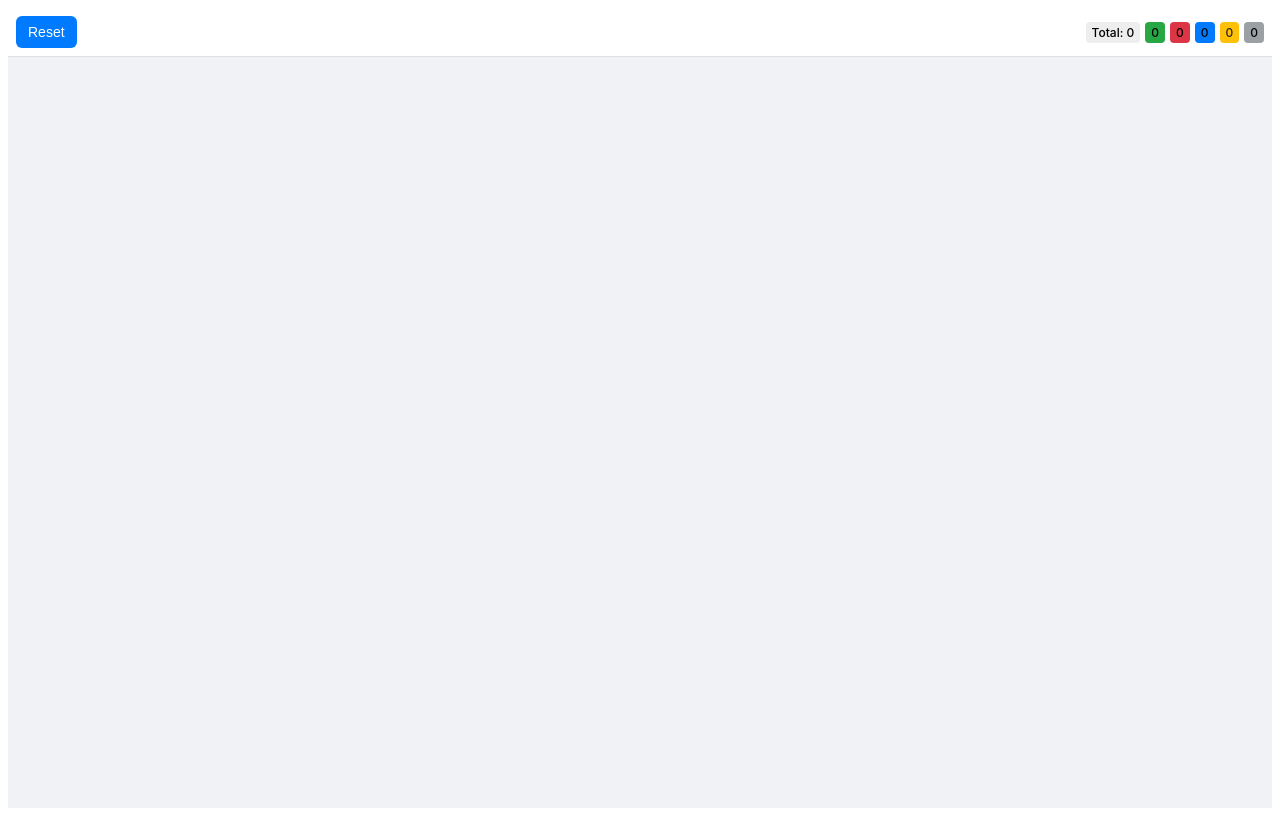
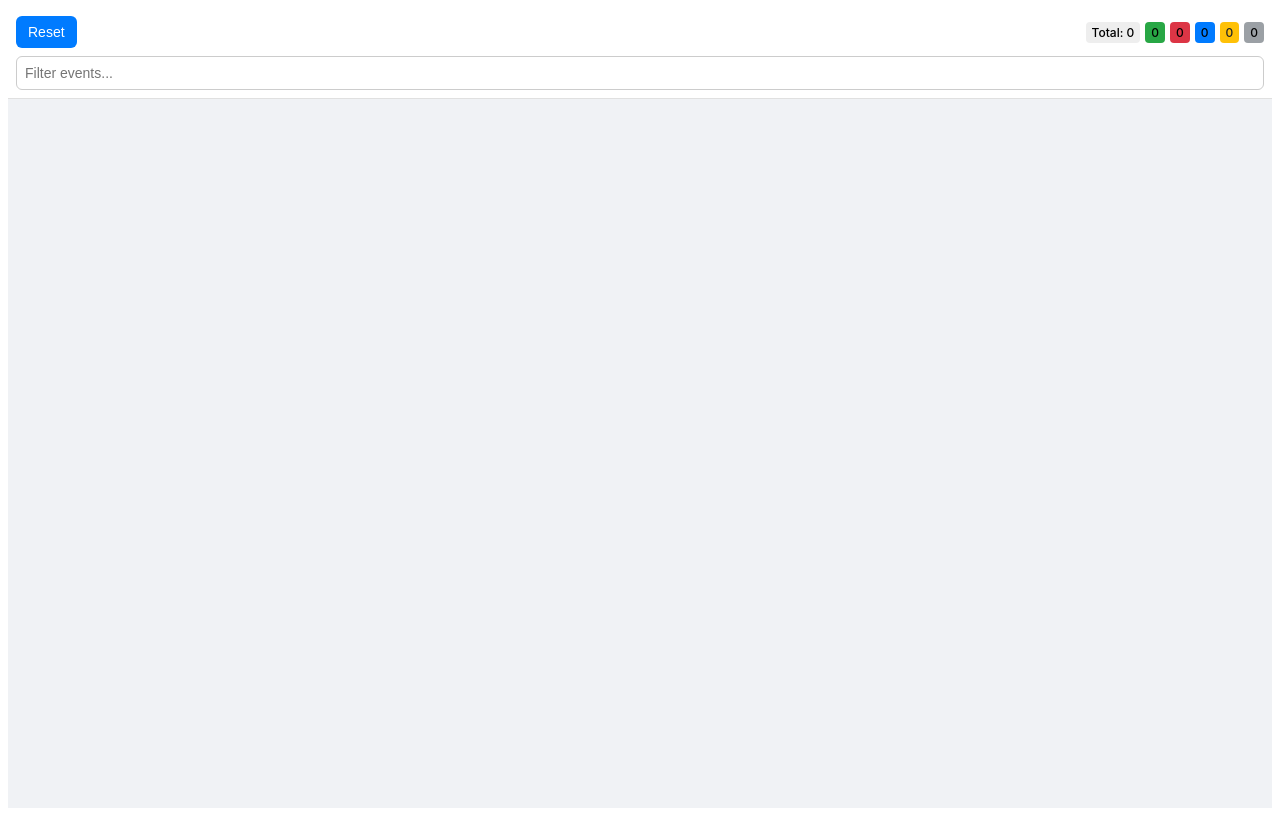
Before and after one commit to jsnjack/unjarred, a Vue app: page / in a window 1280 px wide. Built offline with nearby package versions, Linux system fonts and the light colour scheme; the HTML template or start-up script is replaced by a standard one.

Commit message:
m add filtering

```diff
--- a/src/components/Sidebar.vue
+++ b/src/components/Sidebar.vue
@@ -1,9 +1,13 @@
 <template>
   <div class="sidebar-container">
     <div class="sidebar-header">
+      <div class="header-row">
         <button @click="reset">Reset</button>
         <div class="event-counters">
-        <span class="event-counter" title="Total number of cookie events">Total: {{ cookieEvents.length }}</span>
+          <span class="event-counter" title="Total number of cookie events">
+            Total: {{ filteredCookieEvents.length }}
+            <span v-if="filterText">/ {{ cookieEvents.length }}</span>
+          </span>
           <span class="event-counter label-new" title="Number of new cookies">{{ eventCounts.new }}</span>
           <span class="event-counter label-removed" title="Number of removed cookies">{{ eventCounts.removed }}</span>
           <span class="event-counter label-evicted" title="Number of evicted cookies">{{ eventCounts.evicted }}</span>
@@ -12,8 +16,10 @@
           <span class="event-counter label-expired" title="Number of expired cookies">{{ eventCounts.expired }}</span>
         </div>
       </div>
+      <input type="text" v-model="filterText" placeholder="Filter events..." class="filter-input" />
+    </div>
     <div class="event-list">
-      <div v-for="event in cookieEvents" :key="event.id" class="card" @click="toggleSelection(event)"
+      <div v-for="event in filteredCookieEvents" :key="event.id" class="card" @click="toggleSelection(event)"
         :class="{ 'selected': selectedEvents.includes(event.id) }">
         <div class="card-header">
           <p class="cookie-name"><strong>Name:</strong> {{ event.cookie.name }}</p>
@@ -45,6 +51,22 @@ import { computed, onMounted, ref } from 'vue';
 const cookieEvents = ref([]);
 const copiedTimestamp = ref(null);
 const selectedEvents = ref([]);
+const filterText = ref('');
+
+const filteredCookieEvents = computed(() => {
+  if (!filterText.value) {
+    return cookieEvents.value;
+  }
+  const lowerCaseFilter = filterText.value.toLowerCase();
+  return cookieEvents.value.filter(event => {
+    return (
+      event.cookie.name.toLowerCase().includes(lowerCaseFilter) ||
+      event.cookie.domain.toLowerCase().includes(lowerCaseFilter) ||
+      event.cause_human.toLowerCase().includes(lowerCaseFilter)
+    );
+  });
+});
+
 
 function toggleSelection(event) {
   const eventId = event.id;
@@ -108,6 +130,7 @@ function getLabelClass(cause) {
 function reset() {
   cookieEvents.value = [];
   selectedEvents.value = [];
+  filterText.value = '';
 }
 
 onMounted(() => {
@@ -128,18 +151,35 @@ onMounted(() => {
   font-family: -apple-system, BlinkMacSystemFont, "Segoe UI", Roboto, Helvetica, Arial, sans-serif;
 }
 
+
+.filter-input {
+  padding: 8px;
+  border: 1px solid #ccc;
+  border-radius: 6px;
+  font-size: 14px;
+  width: 100%;
+  box-sizing: border-box;
+  margin-top: 8px;
+}
+
 .sidebar-header {
   display: flex;
-  justify-content: space-between;
-  align-items: center;
+  flex-direction: column;
   padding: 8px;
   background-color: #ffffff;
   border-bottom: 1px solid #e0e0e0;
   position: sticky;
   top: 0;
   z-index: 1;
-  gap: 10px;
 }
+
+.header-row {
+  display: flex;
+  justify-content: space-between;
+  align-items: center;
+  width: 100%;
+}
+
 
 .event-counters {
   display: flex;
```
Lines whose indentation alone changed are shown as unchanged.
